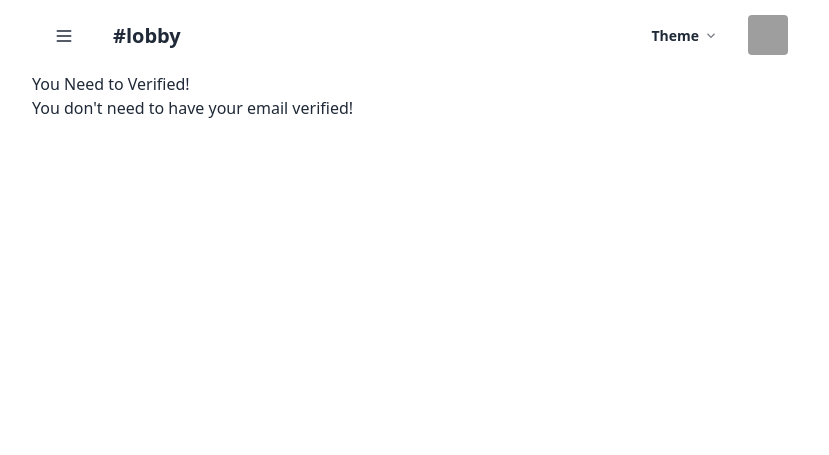
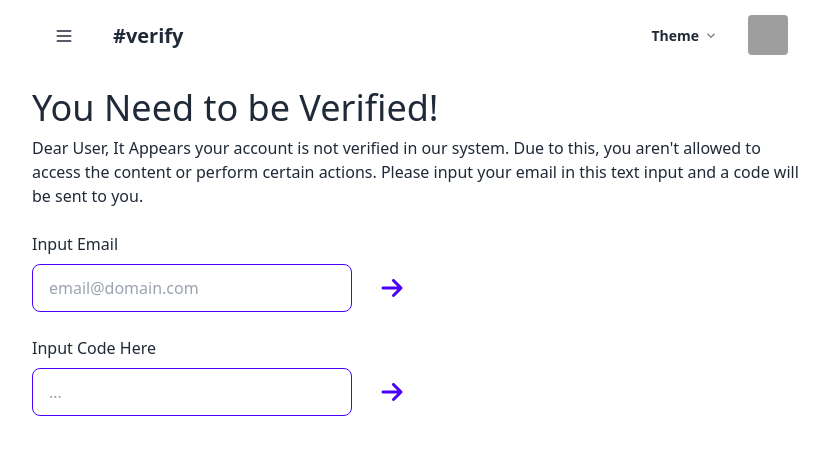
Before and after one commit to Distant-Developer/Distant-Dreamer, a Flask app: page /verify in a window 1280 px wide. Shown: the top 455 px of the page, without its empty margins (224-1053 px from the left). Run offline with Flask 3, Linux system fonts and the light colour scheme; the visitor is signed in with stand-in values (Sample User, id 1); data comes from the database, SQL or seed files in the repository; parts of the project's set-up code (start-up, migrations or seed data) failed here and were passed over; some libraries are stand-ins or nearby versions; grey boxes are pictures that could not be loaded.

Commit message:
email Verification

```diff
--- a/SQL/User.py
+++ b/SQL/User.py
@@ -2,11 +2,12 @@ import re
 
 
 class User:
-    def __init__(self, id, token, username, email, is_staff=False, linkedin_url=None, github_url=None, description=None):
+    def __init__(self, id, token, username, email, is_staff=0, is_verified=0, linkedin_url=None, github_url=None, description=None):
         self.id = id
         self.token = token
         self.username = username
         self.email = email
+        self.is_verified = self.int_to_bool(is_verified)
         self.is_staff = self.int_to_bool(is_staff)
         self.linkedin_url = linkedin_url
         self.github_url = github_url
@@ -25,6 +26,8 @@ class User:
         return self.github_url != None
 
     def remove_scripts(self, input_string):
+        if input_string == "" or input_string == None:
+            return
         # Define the pattern for matching <script> ... </script>
         script_pattern = re.compile(r'<script\b[^>]*>.*?</script>', re.DOTALL)
 
--- a/main.py
+++ b/main.py
@@ -2,6 +2,7 @@ from flask import Flask, render_template, request
 import mySQL
 from secret import CLIENT_ID, CLIENT_SECRET
 from routes.authentication import *
+import SMTP
 
 app = Flask(__name__)
 app.secret_key = "SECRET_KEY"
@@ -140,8 +141,44 @@ def jobPostings():
 def businessTemplate():
     return render_template("businessTemplate.html")
 
-@app.route("/verify")
+@app.route("/verify", methods=['GET', 'POST'])
 def verify():
+    user = database.get_user(session["id"])
+
+    if request.method == 'POST':
+        if email := request.form.get("email"):
+
+            if user.is_verified: #if email already verified...then no need to change it.
+                return redirect("lobby")
+
+
+            database.use_database(
+                f"UPDATE users SET email = ? WHERE id = ?;",
+                (
+                    email,
+                    session["id"]
+                ),
+            )
+
+            SMTP.send_email(email, SMTP.generateCode(session["id"],email))
+
+            return redirect("verify")
+
+        elif code := request.form.get("code"):
+            #email already given
+            id = SMTP.generateCode( str(session["id"]) , user.email)
+            if id == code:
+                database.use_database(
+                    f"UPDATE users SET is_verified = ? WHERE id = ?;",
+                    (
+                        1,
+                        session["id"]
+                    ),
+                )
+
+                return redirect("lobby")
+
+
     return render_template("verify.html")
 
 if __name__ == "__main__":
--- a/mySQL.py
+++ b/mySQL.py
@@ -18,12 +18,15 @@ class dataSQL:
         self.create_tables()
 
     def create_tables(self):
+        #0 -> DEFAULT; FALSE
+        #1 -> NOT DEFAULT; TRUE
         self.cursor.executescript('''
             CREATE TABLE IF NOT EXISTS users (
                 "id"	INTEGER PRIMARY KEY AUTOINCREMENT,
                 "token"	TEXT UNIQUE,
                 "username"	TEXT DEFAULT NULL,
                 "email"	INTEGER,
+                "is_verified" INTEGER NOT NULL DEFAULT 0,
                 "is_staff"	INTEGER NOT NULL DEFAULT 0,
                 "linkedin_url" TEXT DEFAULT NULL,
                 "github_url" TEXT DEFAULT NULL,
--- a/templates/verify.html
+++ b/templates/verify.html
@@ -24,8 +24,8 @@
                     </div>
 
                     <div class="flex-1">
-                        <a href="/lobby" class="flex items-center btn btn-ghost">
-                            <span class="self-center text-xl font-semibold whitespace-nowrap">#lobby</span>
+                        <a href="/verify" class="flex items-center btn btn-ghost">
+                            <span class="self-center text-xl font-semibold whitespace-nowrap">#verify</span>
                         </a>
                     </div>
 
@@ -66,10 +66,36 @@
 
                 </div>
 
-                <div class="flex flex-col">
+                <div class="flex flex-col mt-4 gap-2">
 
-                    <p class="text2xl">You Need to Verified!</p>
-                    <p>You don't need to have your email verified!</p>
+                    <p class="text-4xl">You Need to be Verified!</p>
+                    <p>Dear User,
+
+                        It Appears your account is not verified in our system. Due to this, you aren't allowed to access the content or perform certain actions.
+
+                        Please input your email in this text input and a code will be sent to you.
+                    </p>
+                    <p class="mt-4">Input Email</p>
+                    <form method="post">
+                        <div class="flex flex-row gap-4">
+                            <input type="email" name="email" placeholder="email@domain.com" class="input input-bordered input-primary w-full max-w-xs" required/>
+                            <button class="btn btn-primary btn-square btn-ghost">
+                                <svg xmlns="http://www.w3.org/2000/svg" class="h-6 w-6" viewBox="0 0 448 512" fill="oklch(var(--p))"><path d="M438.6 278.6c12.5-12.5 12.5-32.8 0-45.3l-160-160c-12.5-12.5-32.8-12.5-45.3 0s-12.5 32.8 0 45.3L338.8 224 32 224c-17.7 0-32 14.3-32 32s14.3 32 32 32l306.7 0L233.4 393.4c-12.5 12.5-12.5 32.8 0 45.3s32.8 12.5 45.3 0l160-160z"/></svg>
+                            </button>
+
+                        </div>
+                    </form>
+
+                    <p class="mt-4">Input Code Here</p>
+                    <form method="post">
+                        <div class="flex flex-row gap-4">
+                            <input type="text" name="code" placeholder="..." class="input input-bordered input-primary w-full max-w-xs" required/>
+                            <button class="btn btn-primary btn-square btn-ghost">
+                                <svg xmlns="http://www.w3.org/2000/svg" class="h-6 w-6" viewBox="0 0 448 512" fill="oklch(var(--p))"><path d="M438.6 278.6c12.5-12.5 12.5-32.8 0-45.3l-160-160c-12.5-12.5-32.8-12.5-45.3 0s-12.5 32.8 0 45.3L338.8 224 32 224c-17.7 0-32 14.3-32 32s14.3 32 32 32l306.7 0L233.4 393.4c-12.5 12.5-12.5 32.8 0 45.3s32.8 12.5 45.3 0l160-160z"/></svg>
+                            </button>
+
+                        </div>
+                    </form>
                 </div>
 
             </div>
```
Also changed, not shown: SMTP.py (+6 -2 lines).
